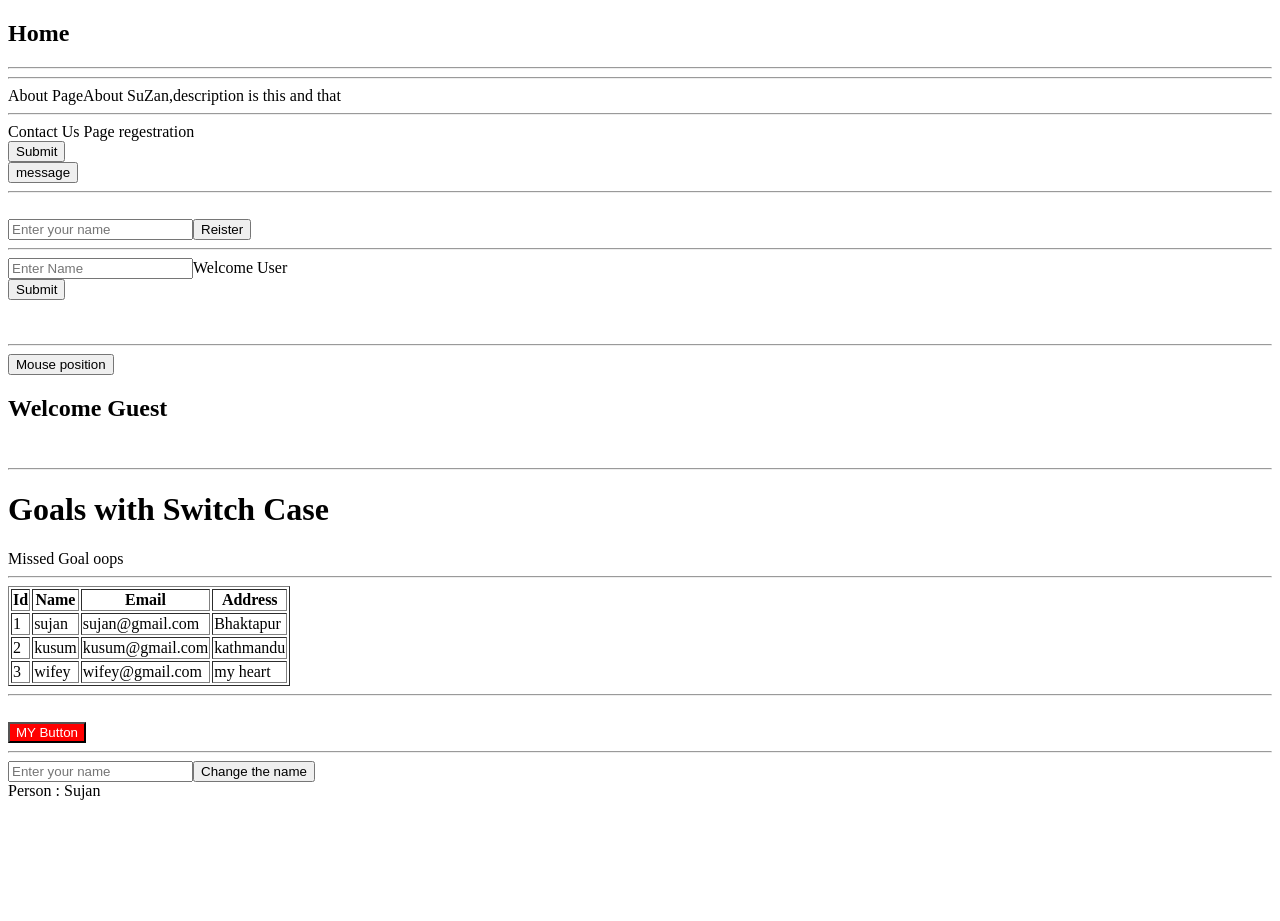
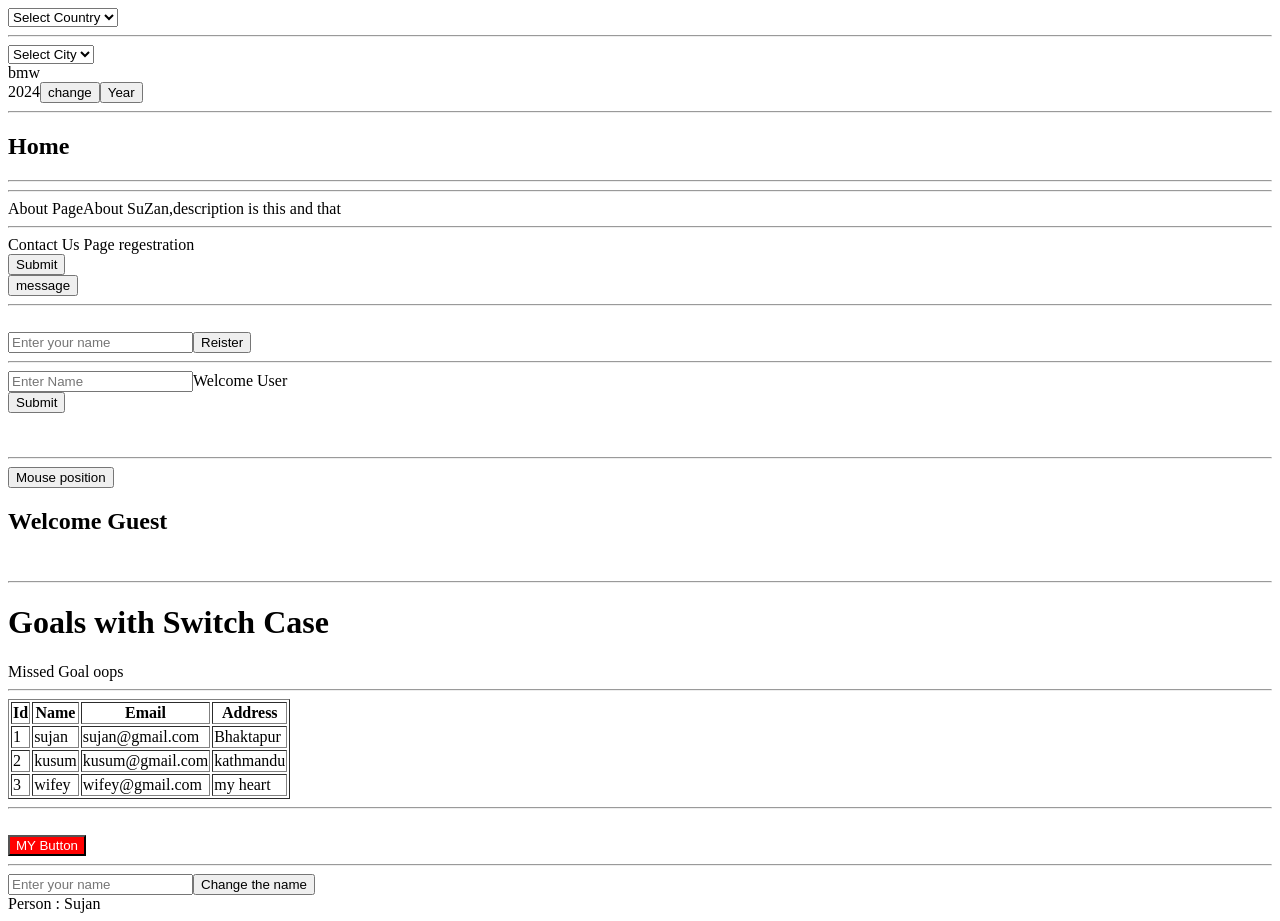
Before and after one commit to ST079/react, a React (Vite) app in the folder blogApp/: page / in a window 1280 px wide. Before the commit the page ends 808 px from the top, so only its background shows below. Built offline with nearby package versions, Linux system fonts and the light colour scheme.

Commit message:
question 1 solved

```diff
--- /dev/null
+++ b/blogApp/Questions/Question1.jsx
@@ -0,0 +1,46 @@
+import { useState } from "react";
+
+const Question1 = () => {
+  const countries = [
+    { name: "Nepal", cities: ["BKT", "KTM", "PKR"] },
+    { name: "India", cities: ["Mumbai", "Banglore"] },
+    { name: "China", cities: ["Beijing", "Hongkong"] },
+  ];
+  const [country, setCountry] = useState("Nepal");
+  const cities = () => {
+    const con = document.getElementById("country");
+    //getting the selected value from drop down
+    setCountry(con.options[con.selectedIndex].text);
+  };
+
+  //retriving the selected country object
+  const whichCountry = countries.filter((name) => {
+    return name.name === country;
+  });
+
+  //retriving the array of cities from selected object
+  const thisCountry = whichCountry[0].cities;
+
+
+  return (
+    <div>
+      <select name=" Countries" id="country" onChange={cities}>
+        <option value="">Select Country</option>
+        {countries.map((data, index) => {
+          return <option key={index}>{data.name}</option>;
+        })}
+      </select>
+      <hr />
+      <div>
+        <select name=" Cities">
+          <option value="">Select City</option>
+          {thisCountry.map((city, Index) => {
+            return <option key={Index}>{city}</option>;
+          })}
+        </select>
+      </div>
+    </div>
+  );
+};
+
+export default Question1;
--- a/blogApp/src/App.jsx
+++ b/blogApp/src/App.jsx
@@ -1,4 +1,4 @@
-import React from 'react'
+import React from "react";
 import Table from "./components/Table";
 import About from "./pages/About";
 import Contact from "./pages/Contact";
@@ -6,6 +6,8 @@ import Home from "./pages/Home";
 import IsGoal from "./pages/IsGoal";
 import UserGeeting from "./pages/UserGeeting";
 import Colour from "./pages/Colour";
+import Object from "./pages/Object";
+import Question1 from "../Questions/Question1";
 
 const App = () => {
   const users = [
@@ -18,6 +20,9 @@ const App = () => {
   ];
   return (
     <>
+      <Question1/>
+      <Object />
+      <hr />
       <Home />
       <hr />
       <About title="About SuZan" />
--- /dev/null
+++ b/blogApp/src/pages/Object.jsx
@@ -0,0 +1,33 @@
+import React, { useState } from "react";
+
+const Object = () => {
+  const [car, setCar] = useState({
+    name: "bmw",
+    model: "black",
+    year: 2024,
+  });
+  const updateYear = () => {
+    setCar((prev) => {
+      return { ...prev, year: 2000 };
+    });
+  };
+
+  return (
+    <div>
+      {car.name} <br />
+      {car.year}
+      <button
+        onClick={() =>
+          setCar((prev) => {
+            return { ...prev, name: "BMW" };
+          })
+        }
+      >
+        change
+      </button>
+      <button onClick={updateYear}>Year</button>
+    </div>
+  );
+};
+
+export default Object;
```
